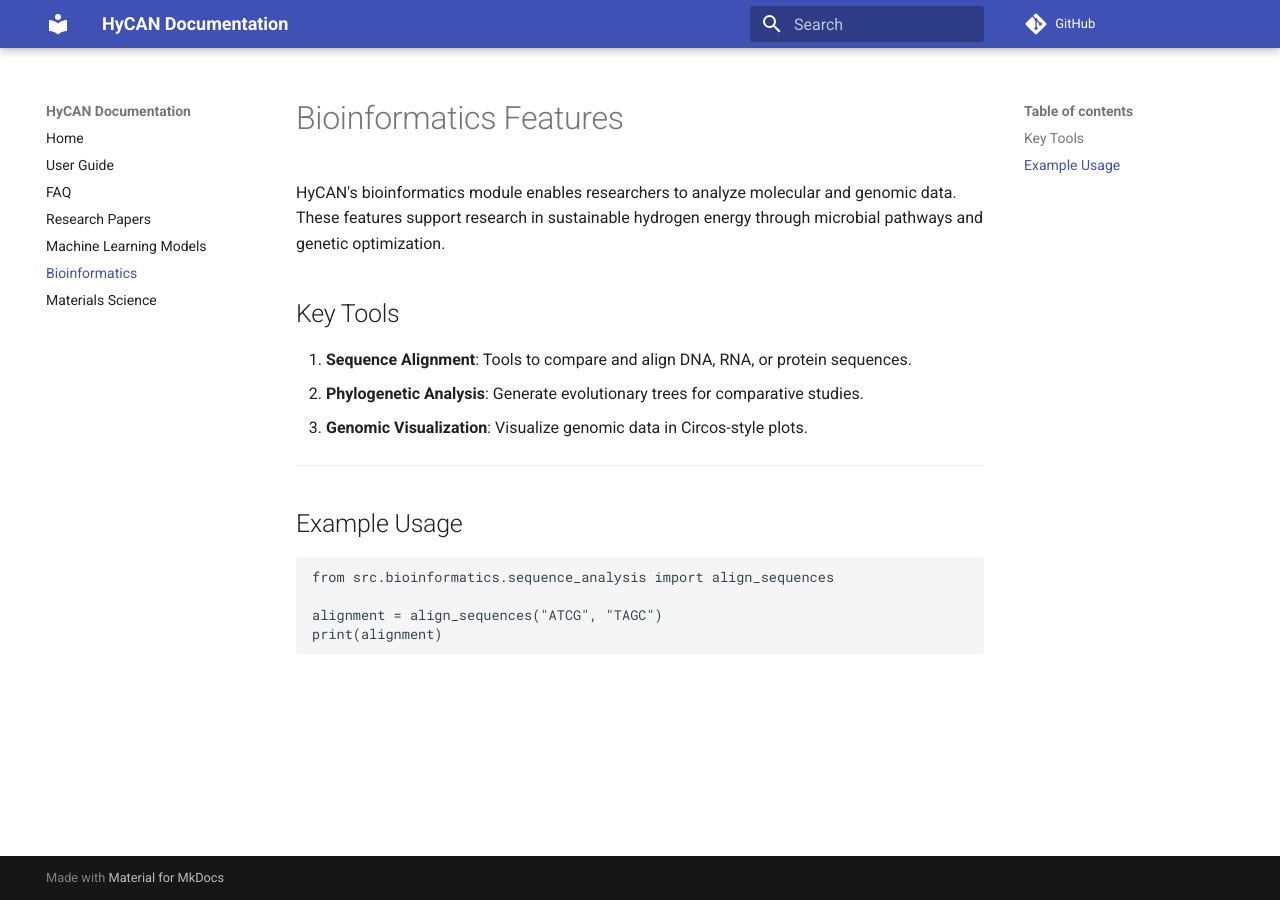
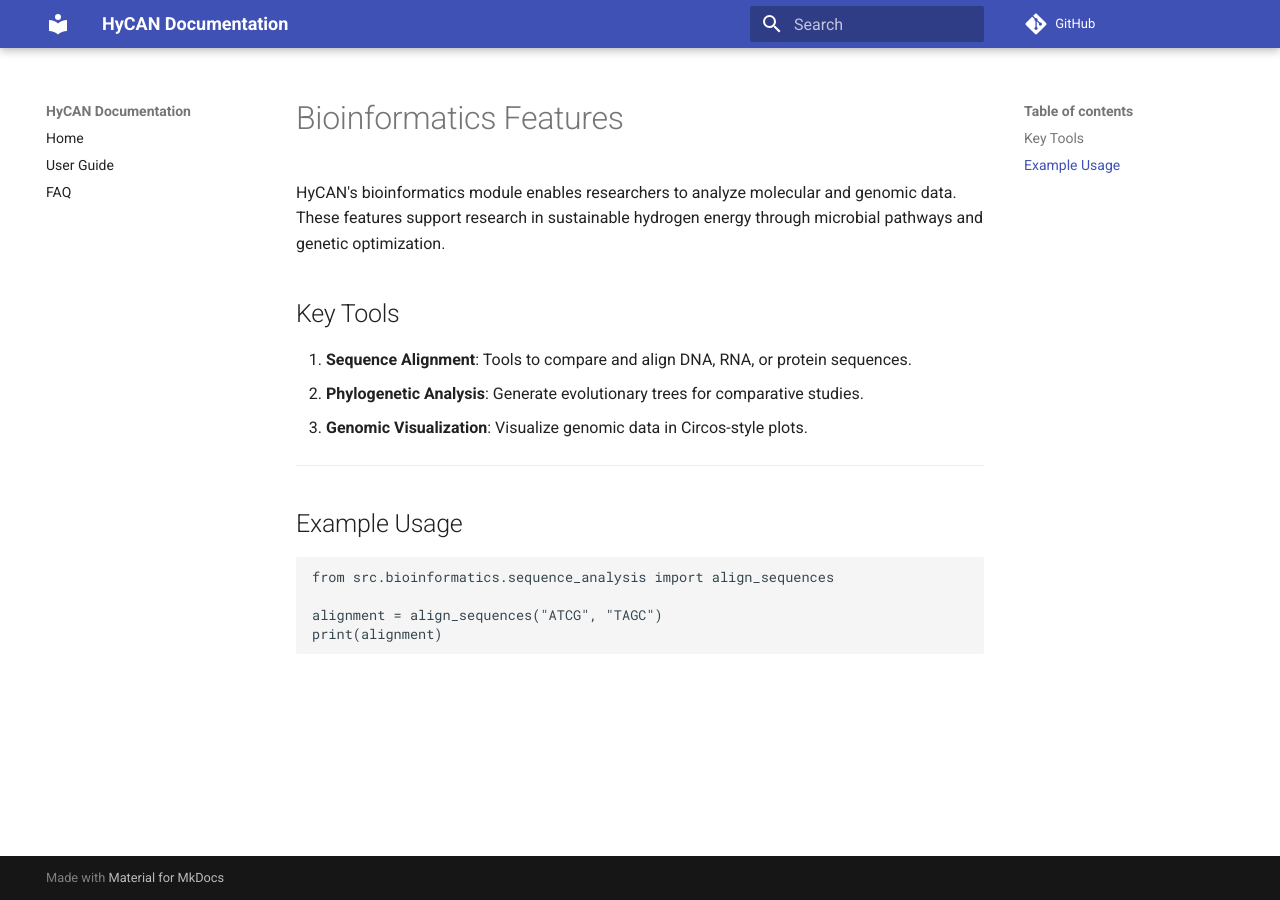
Before and after one commit to rfc391/HyCAN, an MkDocs documentation site: the page built from docs/bioinformatics.md, in a window 1280 px wide. Built offline with MkDocs 1.6.1 and Material for MkDocs 9.7.7, drawn with Linux system fonts in a browser that asks for light colours; comment, search, counter and statistics services are not loaded.

Commit message:
Update mkdocs.yml
Signed-off-by: Robert Shubert <robs@apexsecurityint.com>

```diff
--- a/mkdocs.yml
+++ b/mkdocs.yml
@@ -4,13 +4,8 @@ nav:
   - Home: index.md
   - User Guide: user_guide.md
   - FAQ: faq.md
-  - Research Papers: research_papers.md
-  - Machine Learning Models: ml_models.md
-  - Bioinformatics: bioinformatics.md
-  - Materials Science: materials_science.md
 theme:
   name: material
 plugins:
   - search
   - mkdocs-material-extensions
-  - mkdocs-git-revision-date-localized-plugin
```
